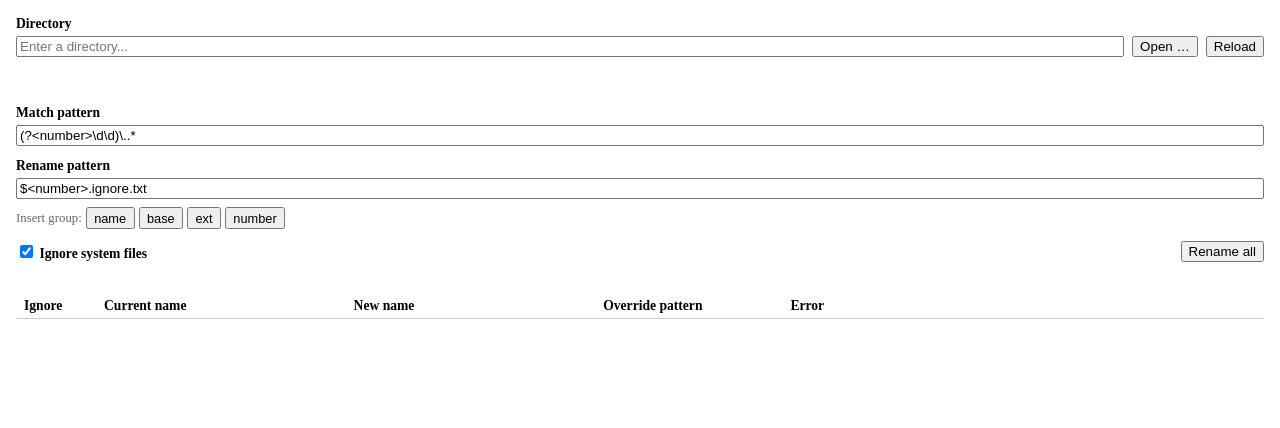
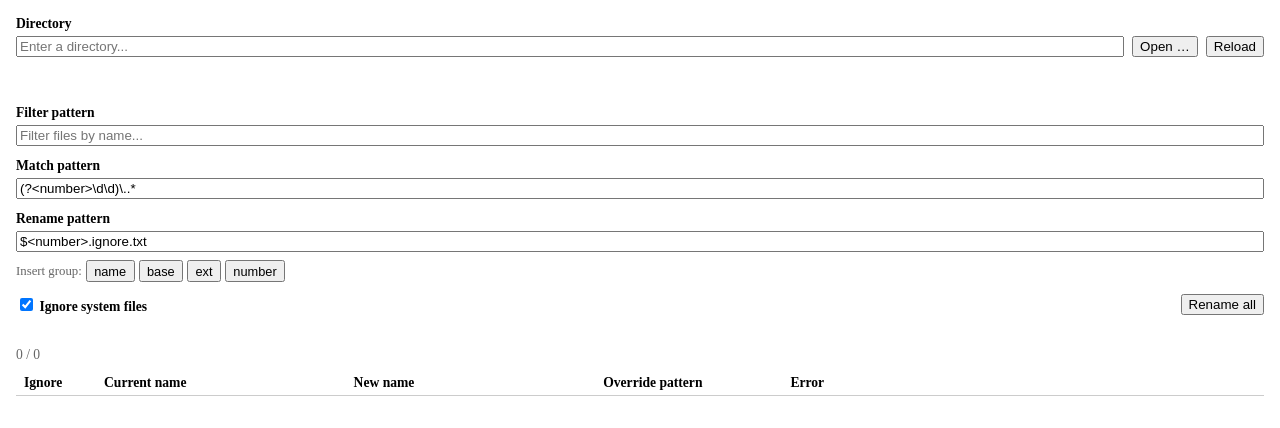
Before and after one commit to yawnwest/file-manager, a SvelteKit app: page / in a window 1280 px wide. Shown: the top 428 px of the page. Built offline with nearby package versions, Linux system fonts and the light colour scheme.

Commit message:
feat: file filter and bug fix

```diff
--- a/src/lib/states/directory.svelte.ts
+++ b/src/lib/states/directory.svelte.ts
@@ -20,13 +20,23 @@ export class Directory {
   readonly pathIsValid = $derived(!this._pathError);
   ignoreSystemFiles = $state(true);
   private _allFiles: File[] = $state([]);
-  readonly files = $derived(
-    this.ignoreSystemFiles
+  fileFilterPattern = $state("");
+  readonly files = $derived.by(() => {
+    let result = this.ignoreSystemFiles
       ? this._allFiles.filter(
           (f) => !SYSTEM_FILES.has(f.name) && !f.name.startsWith("."),
         )
-      : this._allFiles,
-  );
+      : this._allFiles;
+    if (this.fileFilterPattern) {
+      try {
+        const regex = new RegExp(this.fileFilterPattern);
+        result = result.filter((f) => regex.test(f.name));
+      } catch {
+        // invalid pattern — show all
+      }
+    }
+    return result;
+  });
   fileNamePattern = $state("(?<number>\\d\\d)\\..*");
   private readonly _parsedFileNamePattern = $derived.by(() => {
     if (!this.fileNamePattern) return null;
@@ -122,6 +132,7 @@ export class Directory {
   }
 
   private updateNewFileName(file: File) {
+    debugger;
     if (file.ignore) {
       file.newName = "";
       return;
@@ -143,16 +154,19 @@ export class Directory {
         (m, key) => ({ ...vars, ...groups })[key] ?? m,
       );
 
-    file.newName = regex
-      ? file.name.replace(regex, (_, ...args) =>
-          resolve(args.at(-1) as Record<string, string>),
-        )
-      : resolve();
+    if (regex) {
+      const match = regex.exec(file.name);
+      file.matchError = !match;
+      file.newName = resolve(match?.groups ?? {});
+    } else {
+      file.matchError = false;
+      file.newName = resolve();
+    }
   }
 
   async renameAll() {
     const pendingRenames = this.files.filter(
-      (f) => !f.ignore && f.newName && f.newName !== f.name,
+      (f) => !f.ignore && !f.matchError && f.newName && f.newName !== f.name,
     );
 
     let errors = false;
--- a/src/lib/states/file.svelte.ts
+++ b/src/lib/states/file.svelte.ts
@@ -2,6 +2,7 @@ export class File {
   name = $state("");
   newName = $state("");
   ignore = $state(false);
+  matchError = $state(false);
   renameError = $state("");
   overridePattern = $state("");
 
--- a/src/routes/+page.svelte
+++ b/src/routes/+page.svelte
@@ -57,6 +57,15 @@
     </div>
 
     <div class="field">
+      <label for="filter-input">Filter pattern</label>
+      <input
+        id="filter-input"
+        placeholder="Filter files by name..."
+        bind:value={directory.fileFilterPattern}
+      />
+    </div>
+
+    <div class="field">
       <label for="match-input">Match pattern</label>
       <input
         id="match-input"
@@ -94,7 +103,8 @@
       <button
         onclick={async () => {
           const count = directory.files.filter(
-            (f) => !f.ignore && f.newName && f.newName !== f.name,
+            (f) =>
+              !f.ignore && !f.matchError && f.newName && f.newName !== f.name,
           ).length;
           if (await confirm(`Rename ${count} file(s)?`)) {
             await directory.renameAll();
@@ -105,6 +115,11 @@
   </section>
 
   <section class="files">
+    <p class="file-count">
+      {directory.files.filter(
+        (f) => !f.ignore && !f.matchError && f.newName && f.newName !== f.name,
+      ).length} / {directory.files.length}
+    </p>
     <table>
       <thead>
         <tr>
@@ -127,7 +142,13 @@
                 bind:value={file.overridePattern}
               />
             </td>
-            <td>{#if file.renameError}<span class="error">{file.renameError}</span>{/if}</td>
+            <td>
+              {#if file.renameError}<span class="error">{file.renameError}</span
+                >
+              {:else if file.matchError}<span class="error"
+                  >Match pattern does not match</span
+                >{/if}
+            </td>
           </tr>
         {/each}
       </tbody>
@@ -214,6 +235,12 @@
     padding: 1rem;
   }
 
+  .file-count {
+    margin: 0 0 0.5rem;
+    font-size: 0.85rem;
+    color: #666;
+  }
+
   table {
     width: 100%;
     border-collapse: collapse;
```
